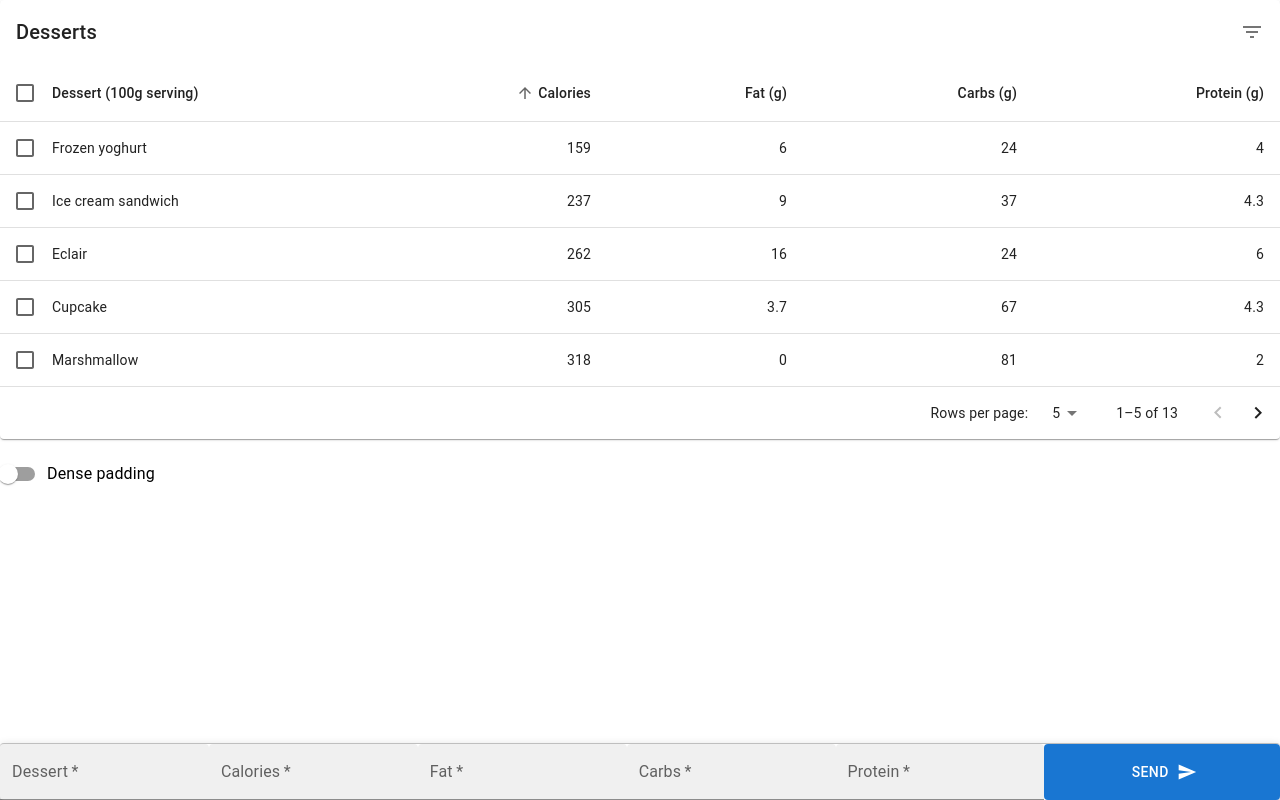
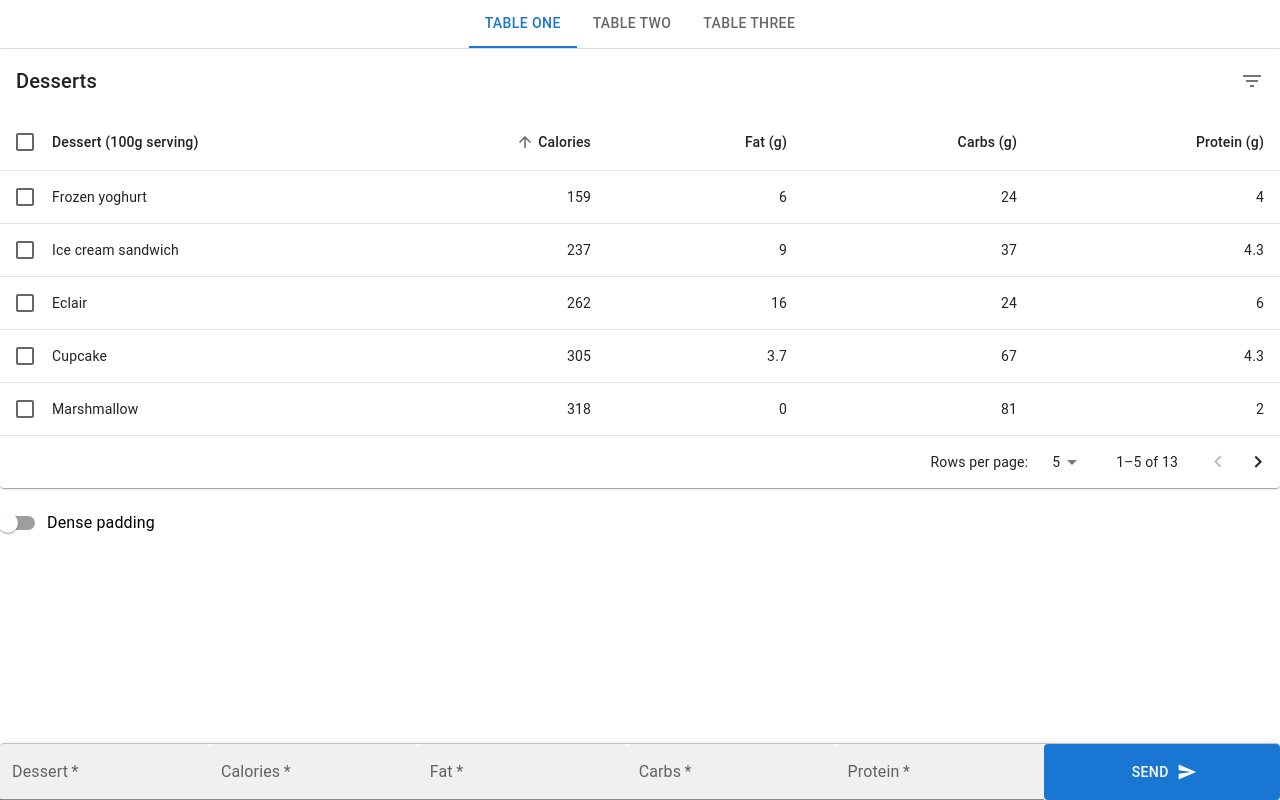
Before and after one commit to Kropanov/react-task-project, a React (Create React App) app: page / in a window 1280 px wide. Built offline with nearby package versions, Linux system fonts and the light colour scheme.

Commit message:
Adding the Tabs component

```diff
--- a/src/App.js
+++ b/src/App.js
@@ -1,9 +1,9 @@
 import * as React from 'react';
-import EnhancedTable from "./EnhancedTable/EnhancedTable";
+import BasicTabs from "./Tabs/Tabs";
 
 function App() {
     return (
-        <EnhancedTable/>
+        <BasicTabs/>
     )
 }
 
--- /dev/null
+++ b/src/Tabs/Tabs.js
@@ -0,0 +1,69 @@
+import * as React from 'react';
+import PropTypes from 'prop-types';
+import Tabs from '@mui/material/Tabs';
+import Tab from '@mui/material/Tab';
+import Typography from '@mui/material/Typography';
+import Box from '@mui/material/Box';
+import EnhancedTable from "../EnhancedTable/EnhancedTable";
+
+function TabPanel(props) {
+    const { children, value, index, ...other } = props;
+
+    return (
+        <div
+            role="tabpanel"
+            hidden={value !== index}
+            id={`simple-tabpanel-${index}`}
+            aria-labelledby={`simple-tab-${index}`}
+            {...other}
+        >
+            {value === index && (
+                <Typography component={'span'}>{children}</Typography>
+            )}
+        </div>
+    );
+}
+
+TabPanel.propTypes = {
+    children: PropTypes.node,
+    index: PropTypes.number.isRequired,
+    value: PropTypes.number.isRequired,
+};
+
+function a11yProps(index) {
+    return {
+        id: `simple-tab-${index}`,
+        'aria-controls': `simple-tabpanel-${index}`,
+    };
+}
+
+export default function BasicTabs() {
+    const [value, setValue] = React.useState(0);
+
+    const handleChange = (event, newValue) => {
+        setValue(newValue);
+    };
+
+    return (
+        <Box sx={{ width: '100%' }}>
+            <Box sx={{ borderBottom: 1, borderColor: 'divider' }}>
+                <Tabs value={value} onChange={handleChange} aria-label="basic tabs example" centered>
+                    <Tab label="Table One" {...a11yProps(0)} />
+                    <Tab label="Table Two" {...a11yProps(1)} />
+                    <Tab label="Table Three" {...a11yProps(2)} />
+                </Tabs>
+            </Box>
+            <TabPanel value={value} index={0}>
+                <EnhancedTable/>
+            </TabPanel>
+            <TabPanel value={value} index={1}>
+                {/*<EnhancedTable/>*/}
+            </TabPanel>
+            <TabPanel value={value} index={2}>
+                {/*<EnhancedTable/>*/}
+            </TabPanel>
+        </Box>
+    );
+}
+
+//<EnhancedTable/>
```
